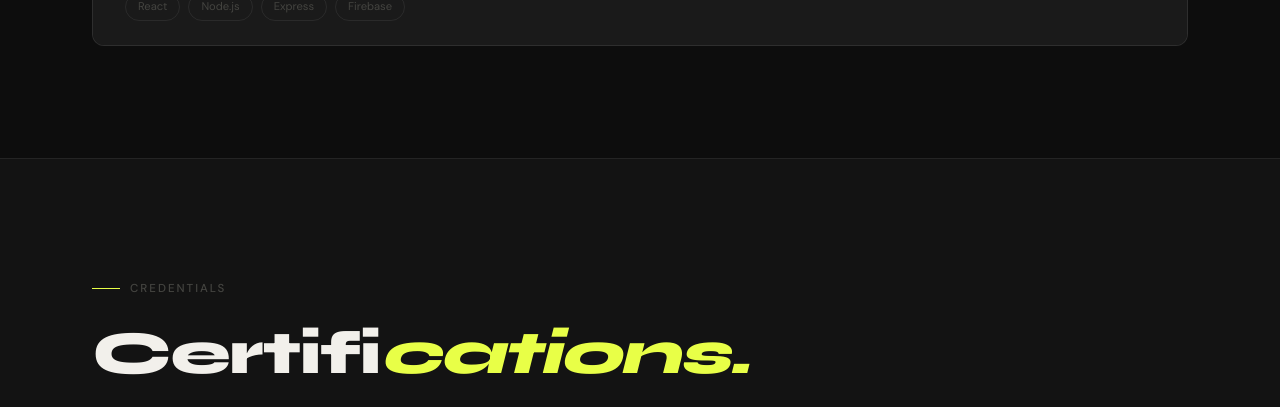
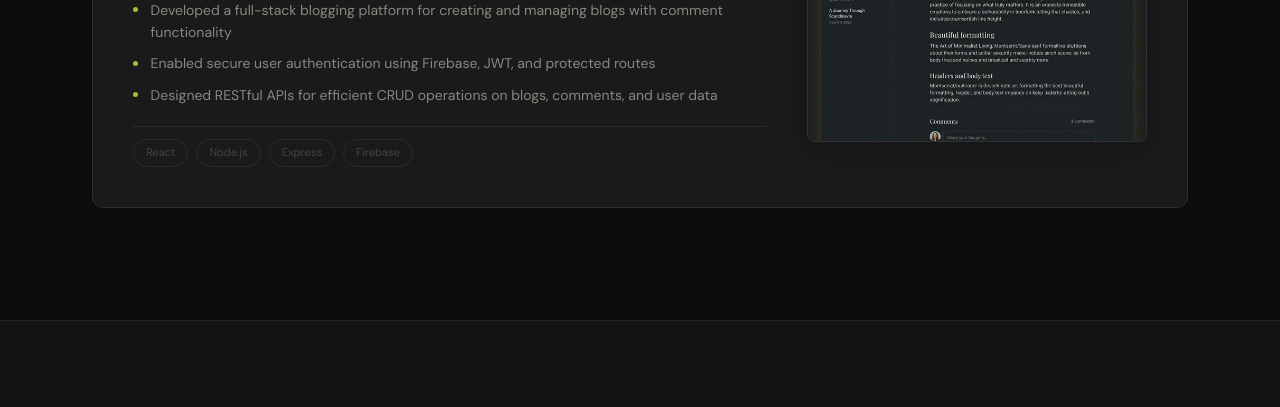
Before and after one commit to taniyasharma3132/portfolio, a plain HTML site: page index.html in a window 1280 px wide. Shown: the part 4401-4808 px from the top of the page. Drawn offline with Linux system fonts and the light colour scheme.

Commit message:
Add project preview images and redesign project cards

```diff
--- a/index.html
+++ b/index.html
@@ -384,6 +384,7 @@
 
                 <!-- Project 01: Holistic Wellness Monitor -->
                 <div class="project-item project-card" data-category="fullstack">
+                    <div class="proj-info">
                         <div class="proj-card-top">
                             <div class="proj-num">01</div>
                             <div class="proj-date">Oct 2025 – Dec 2025</div>
@@ -416,9 +417,14 @@
                             <span class="proj-tag">Tailwind CSS</span>
                         </div>
                     </div>
+                    <div class="proj-preview">
+                        <img src="wellness_preview.png" alt="Wellness Monitor Preview" />
+                    </div>
+                </div>
 
                 <!-- Project 02: Appointment Booking System -->
                 <div class="project-item project-card" data-category="fullstack">
+                    <div class="proj-info">
                         <div class="proj-card-top">
                             <div class="proj-num">02</div>
                             <div class="proj-date">Mar 2025 – May 2025</div>
@@ -450,9 +456,14 @@
                             <span class="proj-tag">MySQL</span>
                         </div>
                     </div>
+                    <div class="proj-preview">
+                        <img src="appointment_preview.png" alt="Appointment System Preview" />
+                    </div>
+                </div>
 
                 <!-- Project 03: Scribe Blogging Platform -->
                 <div class="project-item project-card" data-category="fullstack">
+                    <div class="proj-info">
                         <div class="proj-card-top">
                             <div class="proj-num">03</div>
                             <div class="proj-date">Jan 2026 – Feb 2026</div>
@@ -482,6 +493,10 @@
                             <span class="proj-tag">Node.js</span>
                             <span class="proj-tag">Express</span>
                             <span class="proj-tag">Firebase</span>
+                        </div>
+                    </div>
+                    <div class="proj-preview">
+                        <img src="scribe_preview.png" alt="Scribe Blogging Preview" />
                     </div>
                 </div>
 
--- a/style.css
+++ b/style.css
@@ -1242,10 +1242,55 @@ section {
 
 /* ── Project Card (expanded layout) ── */
 .project-card {
-  display: block !important;
-  grid-template-columns: unset !important;
-  padding: 2rem 2rem 1.5rem !important;
+  display: grid !important;
+  grid-template-columns: 1fr 340px !important;
+  gap: 2.5rem !important;
+  padding: 2.5rem !important;
   cursor: default !important;
+  align-items: center;
+}
+
+.proj-info {
+    min-width: 0;
+}
+
+.proj-preview {
+    width: 100%;
+    aspect-ratio: 16 / 10;
+    border-radius: var(--radius-sm);
+    overflow: hidden;
+    border: 1px solid var(--line);
+    background: var(--surface-2);
+    transition: var(--trans);
+    box-shadow: 0 10px 30px rgba(0,0,0,0.15);
+}
+
+.proj-preview img {
+    width: 100%;
+    height: 100%;
+    object-fit: cover;
+    transition: transform 0.6s var(--ease);
+}
+
+.project-card:hover .proj-preview {
+    border-color: rgba(232, 255, 71, 0.3);
+    transform: translateY(-5px);
+    box-shadow: 0 15px 40px rgba(232, 255, 71, 0.1);
+}
+
+.project-card:hover .proj-preview img {
+    transform: scale(1.05);
+}
+
+/* Mobile responsive for project cards */
+@media (max-width: 900px) {
+    .project-card {
+        grid-template-columns: 1fr !important;
+        gap: 2rem !important;
+    }
+    .proj-preview {
+        order: -1; /* Image on top on mobile */
+    }
 }
 
 .proj-card-top {
@@ -1511,7 +1556,7 @@ section {
   align-items: start;
 }
 
-.contact-left {}
+
 
 .contact-big-email {
   font-family: var(--font-head);
```
Also changed, not shown: appointment_preview.png (added), scribe_preview.png (added), wellness_preview.png (added). Lines whose indentation alone changed are shown as unchanged.
